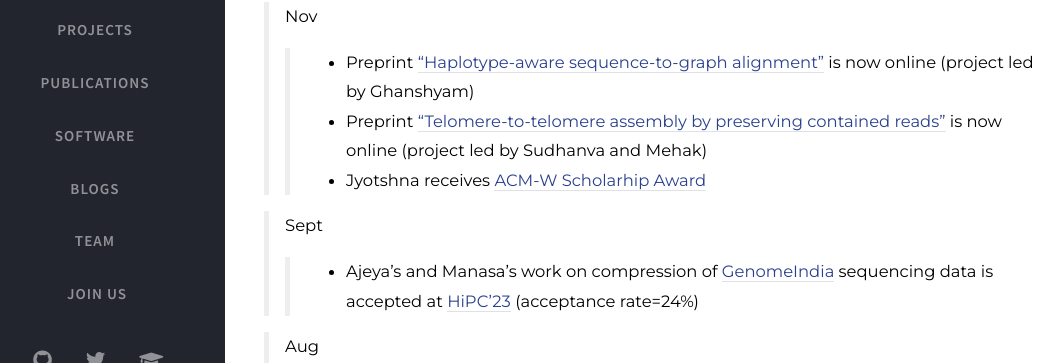
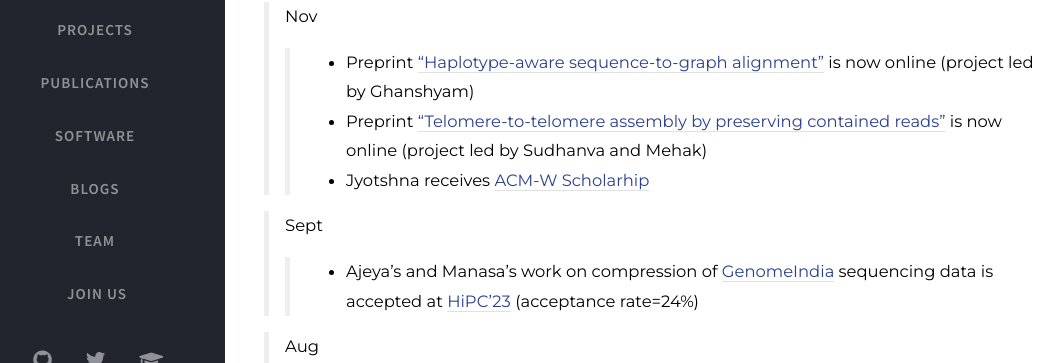
Before and after one commit to at-cg/at-cg.github.io, a Jekyll site: the page built from tabs/new.md, in a window 1280 px wide and 900 px high. Shown: the part 351-714 px from the top of the window, without its empty margins (35-1098 px from the left). Built offline with Jekyll 4.4.1, drawn with Linux system fonts in a browser that asks for light colours; nearby versions of some CDN libraries; comment, search, counter and statistics services are not loaded.

Commit message:
Update new.md

```diff
--- a/tabs/new.md
+++ b/tabs/new.md
@@ -28,7 +28,7 @@ type: news
 >Nov
 >> - Preprint ["Haplotype-aware sequence-to-graph alignment"](https://doi.org/10.1101/2023.11.15.566493) is now online (project led by Ghanshyam)
 >> - Preprint ["Telomere-to-telomere assembly by preserving contained reads"](https://doi.org/10.1101/2023.11.07.565066) is now online (project led by Sudhanva and Mehak)
->> - Jyotshna receives [ACM-W Scholarhip Award](https://women.acm.org/scholarships/)
+>> - Jyotshna receives [ACM-W Scholarhip](https://women.acm.org/scholarships/)
 
 >Sept
 >> - Ajeya's and Manasa's work on compression of [GenomeIndia](https://cbr.iisc.ac.in/research/flagship-projects/genomeindia/) sequencing data is accepted at [HiPC'23](https://hipc.org) (acceptance rate=24%)
```
